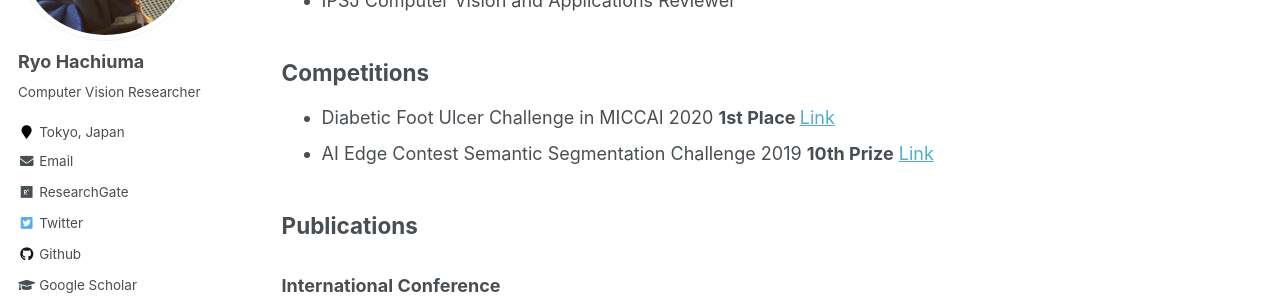
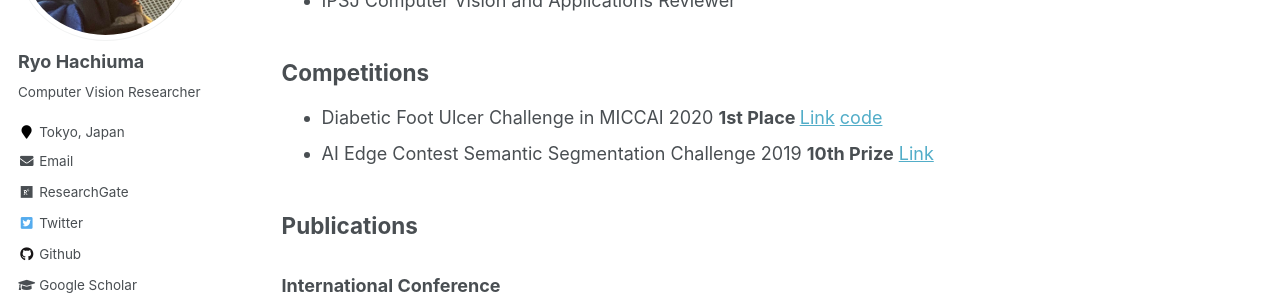
Before and after one commit to ryohachiuma/ryohachiuma.github.io, a Jekyll site: the page built from _pages/cv.md, in a window 1280 px wide and 900 px high, scrolled down 1041 px. Shown: the part 153-453 px from the top of the window. Built offline with Jekyll 4.4.1, drawn with Linux system fonts in a browser that asks for light colours.

Commit message:
Update cv.md

```diff
--- a/_pages/cv.md
+++ b/_pages/cv.md
@@ -39,7 +39,7 @@ redirect_from:
 
 
 ## Competitions
-- Diabetic Foot Ulcer Challenge in MICCAI 2020 <b>1st Place </b> [Link](https://dfu-challenge.github.io/)
+- Diabetic Foot Ulcer Challenge in MICCAI 2020 <b>1st Place </b> [Link](https://dfu-challenge.github.io/) [code](https://github.com/ryohachiuma/DFU-challenge)
 - AI Edge Contest Semantic Segmentation Challenge 2019 <b>10th Prize</b> [Link](https://www.meti.go.jp/english/press/2018/1112_001.html)
 
 ## Publications
```
